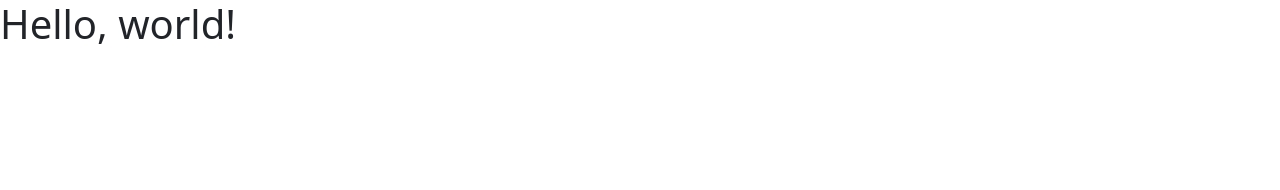
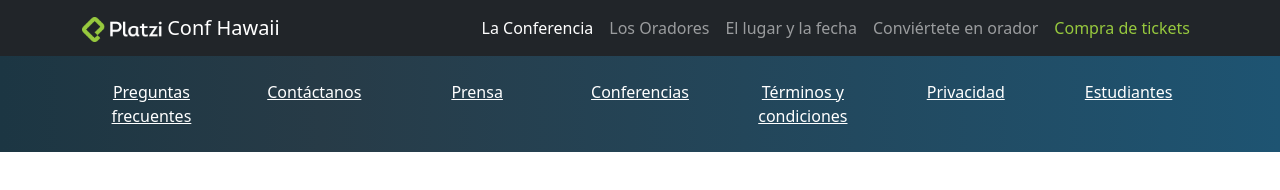
Before and after one commit to jpmoyacastillo/bootstrap-platzi, a website: page index.html in a window 1280 px wide. Drawn offline with nearby package versions, Linux system fonts and the light colour scheme.

Commit message:
Agregado header y footer

```diff
--- /dev/null
+++ b/index.css
@@ -0,0 +1,14 @@
+.text-platzi{
+    color:#97c93e !important;
+}
+header img {
+    width: 80px;
+}
+
+#footer {
+    background: linear-gradient(90deg, #1c3643, #273b47 25%, #1e5472);
+}
+
+#footer a {
+    color: white;
+}
--- a/index.html
+++ b/index.html
@@ -7,12 +7,74 @@
 
     <!-- Bootstrap CSS -->
     <link href="https://cdn.jsdelivr.net/npm/bootstrap@5.0.1/dist/css/bootstrap.min.css" rel="stylesheet" integrity="sha384-+0n0xVW2eSR5OomGNYDnhzAbDsOXxcvSN1TPprVMTNDbiYZCxYbOOl7+AMvyTG2x" crossorigin="anonymous">
-
+    <link rel="stylesheet" href="index.css">
     <title>Hello, world!</title>
   </head>
   <body>
-    <h1>Hello, world!</h1>
+    <!-- Header -->
+    <header>
+      <nav class="navbar navbar-expand-lg navbar-dark bg-dark">
+        <div class="container">
+          <a class="navbar-brand" href="#">
+            <img src="assets/platzi-logo.png" alt="Logo Platzi">
+            Conf Hawaii
+          </a>
+          <button class="navbar-toggler" type="button" data-bs-toggle="collapse" data-bs-target="#navbarSupportedContent" aria-controls="navbarSupportedContent" aria-expanded="false" aria-label="Toggle navigation">
+            <span class="navbar-toggler-icon"></span>
+          </button>
+          <div class="collapse navbar-collapse" id="navbarSupportedContent">
+            <ul class="navbar-nav ms-auto mb-2 mb-lg-0">
+              <li class="nav-item">
+                <a class="nav-link active" aria-current="page" href="#">La Conferencia</a>
+              </li>
+              <li class="nav-item">
+                <a class="nav-link" href="#">Los Oradores</a>
+              </li>
+              <li class="nav-item">
+                <a class="nav-link" href="#">El lugar y la fecha</a>
+              </li>
+              <li class="nav-item">
+                <a class="nav-link" href="#">Conviértete en orador</a>
+              </li>
+              <li class="nav-item">
+                <a class="nav-link text-platzi" href="#">Compra de tickets</a>
+              </li>
+            </ul>
+          </div>
+        </div>
+      </nav>
+    </header>
+    <!-- Header -->
 
+    <!-- Footer -->
+    <footer id="footer" class="pb-4 pt-4">
+      <div class="container">
+        <div class="row text-center">
+          <div class="col-12 col-lg">
+            <a href="#">Preguntas frecuentes</a>
+          </div>
+          <div class="col-12 col-lg">
+            <a href="#">Contáctanos</a>
+          </div>
+          <div class="col-12 col-lg">
+            <a href="#">Prensa</a>
+          </div>
+          <div class="col-12 col-lg">
+            <a href="#">Conferencias</a>
+          </div>
+          <div class="col-12 col-lg">
+            <a href="#">Términos y condiciones</a>
+          </div>
+          <div class="col-12 col-lg">
+            <a href="#">Privacidad</a>
+          </div>
+          <div class="col-12 col-lg">
+            <a href="#">Estudiantes</a>
+          </div>
+        </div>
+      </div>
+    </footer>
+    <!-- Footer -->
     <!-- Optional JavaScript; choose one of the two! -->
 
     <!-- Option 1: Bootstrap Bundle with Popper -->
```
Also changed, not shown: assets/platzi-logo.png (added).
